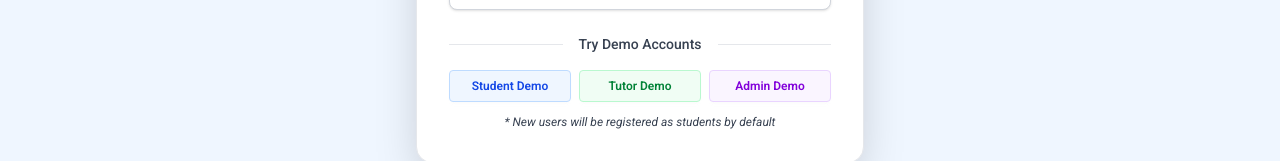
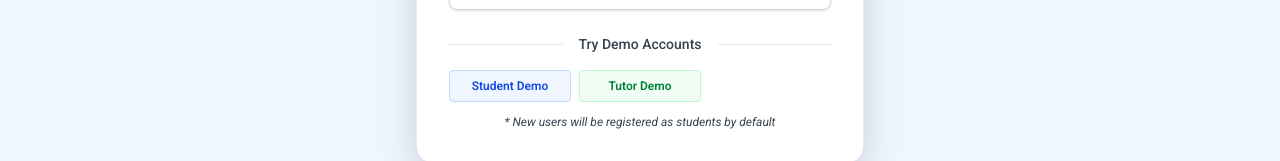
Before and after one commit to Shajidaa/edu-plus-client, a React (Vite) app: page /login in a window 1280 px wide. Shown: the part 667-828 px from the top of the page. Built offline with nearby package versions, Linux system fonts and the light colour scheme; no server answers.

Commit message:
demo admin remove

```diff
--- a/src/pages/Auth/Login.jsx
+++ b/src/pages/Auth/Login.jsx
@@ -71,16 +71,12 @@ function Login() {
     const demoCredentials = {
       student: {
         email: "student@demo.com",
-        password: "Demo123"
+        password: "Demo123",
       },
       tutor: {
         email: "tutor@gmail.com",
-        password: "Demo123"
+        password: "Demo123",
       },
-      admin: {
-        email: "admin@demo.com",
-        password: "Demo123"
-      }
     };
 
     const { email, password } = demoCredentials[role];
@@ -89,9 +85,13 @@ function Login() {
     try {
       await signInFunc(email, password);
       navigate(from, { replace: true });
-      toast.success(`Logged in as ${role.charAt(0).toUpperCase() + role.slice(1)} Demo`);
+      toast.success(
+        `Logged in as ${role.charAt(0).toUpperCase() + role.slice(1)} Demo`,
+      );
     } catch (err) {
-      toast.error(`${role.charAt(0).toUpperCase() + role.slice(1)} demo login failed. Please try again.`);
+      toast.error(
+        `${role.charAt(0).toUpperCase() + role.slice(1)} demo login failed. Please try again.`,
+      );
     } finally {
       setIsLoading(false);
     }
@@ -323,25 +323,18 @@ function Login() {
 
               <div className="grid grid-cols-1 sm:grid-cols-3 gap-2">
                 <button
-                  onClick={() => handleDemoLogin('student')}
+                  onClick={() => handleDemoLogin("student")}
                   disabled={isLoading}
                   className="btn btn-sm bg-blue-50 hover:bg-blue-100 text-blue-700 border border-blue-200 hover:border-blue-300 transition-all duration-200 disabled:opacity-70"
                 >
                   Student Demo
                 </button>
                 <button
-                  onClick={() => handleDemoLogin('tutor')}
+                  onClick={() => handleDemoLogin("tutor")}
                   disabled={isLoading}
                   className="btn btn-sm bg-green-50 hover:bg-green-100 text-green-700 border border-green-200 hover:border-green-300 transition-all duration-200 disabled:opacity-70"
                 >
                   Tutor Demo
-                </button>
-                <button
-                  onClick={() => handleDemoLogin('admin')}
-                  disabled={isLoading}
-                  className="btn btn-sm bg-purple-50 hover:bg-purple-100 text-purple-700 border border-purple-200 hover:border-purple-300 transition-all duration-200 disabled:opacity-70"
-                >
-                  Admin Demo
                 </button>
               </div>
             </div>
```
